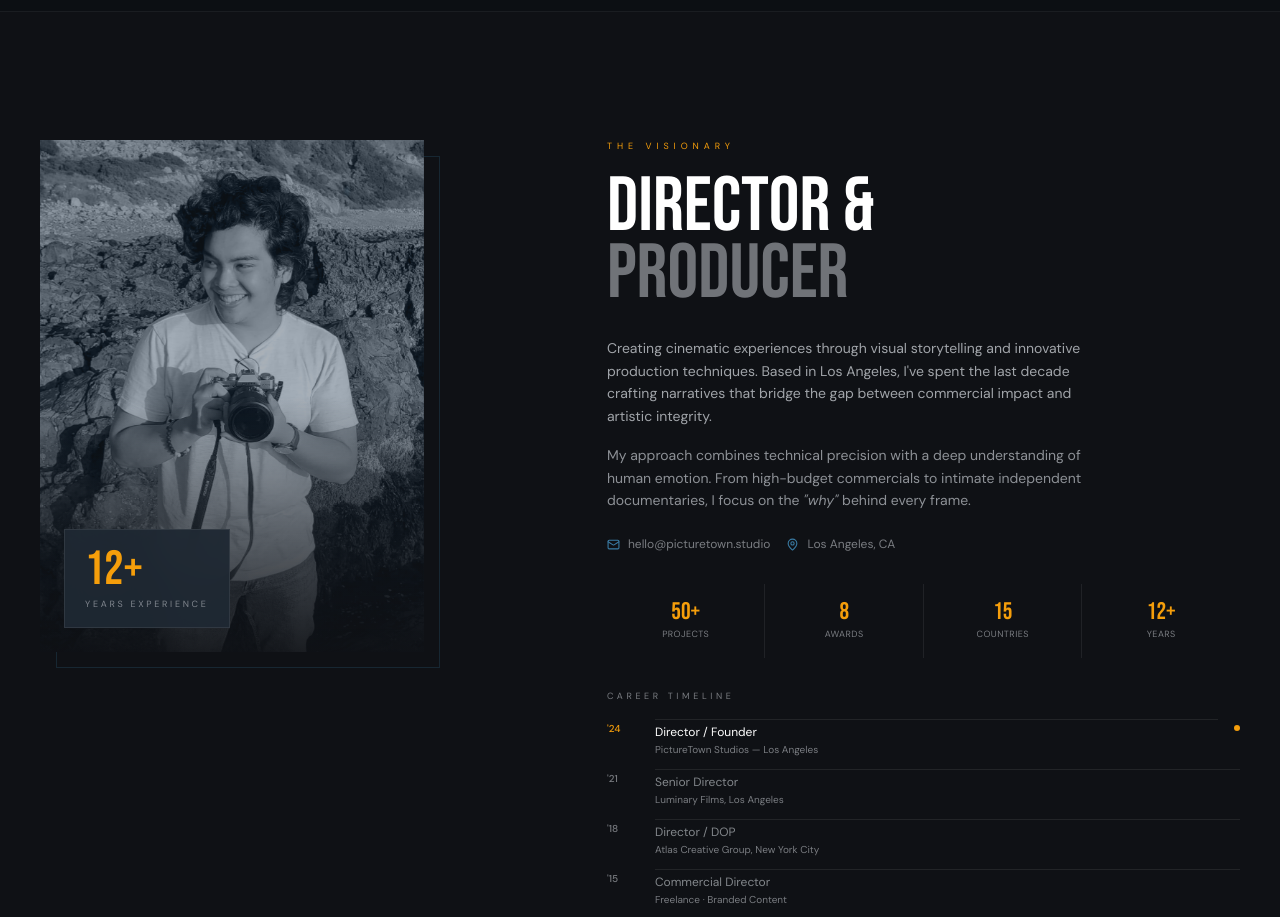
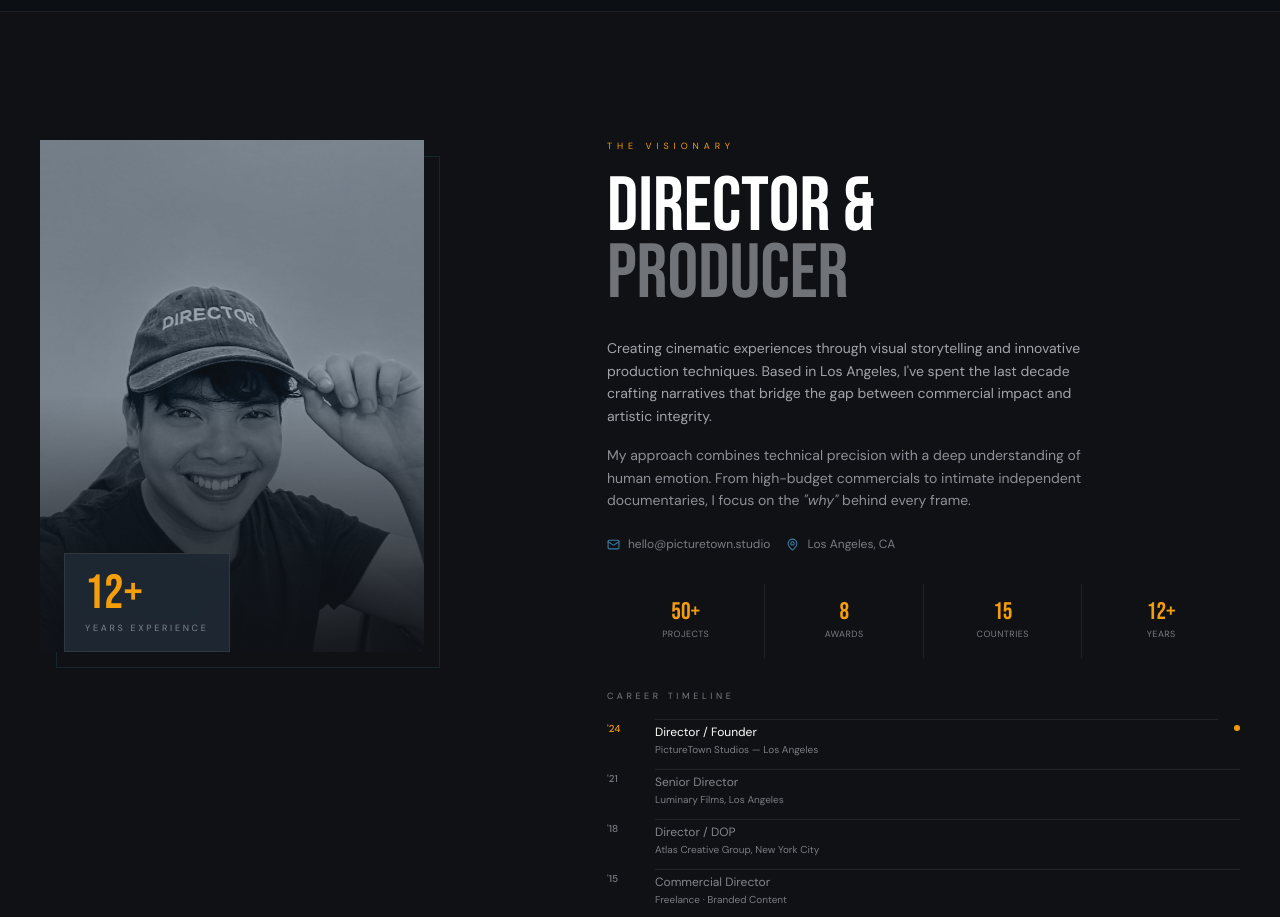
Before and after one commit to junojsx/picturetownstudios, a React (Vite) app: page / in a window 1280 px wide. Shown: the part 2680-3597 px from the top of the page. Built offline with nearby package versions, Linux system fonts and the light colour scheme.

Commit message:
changing portrait

```diff
--- a/src/components/About.jsx
+++ b/src/components/About.jsx
@@ -64,9 +64,9 @@ export default function About() {
             <div className="relative aspect-[3/4] overflow-hidden bg-brand-card">
               <img
                 src="/jeff.jpg"
-                alt="Alex Mercer — Director & Producer"
-                className="absolute inset-0 w-full h-full object-cover "
-                style={{ mixBlendMode: "luminosity", opacity: 0.65 }}
+                alt="Jeff Aquino — Director & Producer"
+                className="absolute inset-0 w-full h-full object-cover grayscale"
+                style={{ mixBlendMode: "luminosity", opacity: 0.65, transform: "scale(1.1)", transformOrigin: "center 35%" }}
               />
               {/* Coloured rim overlay */}
               <div className="absolute inset-0 bg-[radial-gradient(ellipse_at_80%_10%,rgba(58,124,165,0.10)_0%,transparent_1%)]" />
@@ -74,7 +74,7 @@ export default function About() {
             </div>
 
             {/* Experience badge */}
-            <div className="absolute bottom-6 left-6 bg-brand-card/95 backdrop-blur-md border border-white/[0.08] px-5 py-4">
+            <div className="absolute bottom-0 left-6 bg-brand-card/95 backdrop-blur-md border border-white/[0.08] px-5 py-4">
               <div className="font-display text-brand-amber text-5xl leading-none">
                 12+
               </div>
```
Also changed, not shown: public/jeff.jpg, 1 other file (tests, documents, lock files or other folders).
